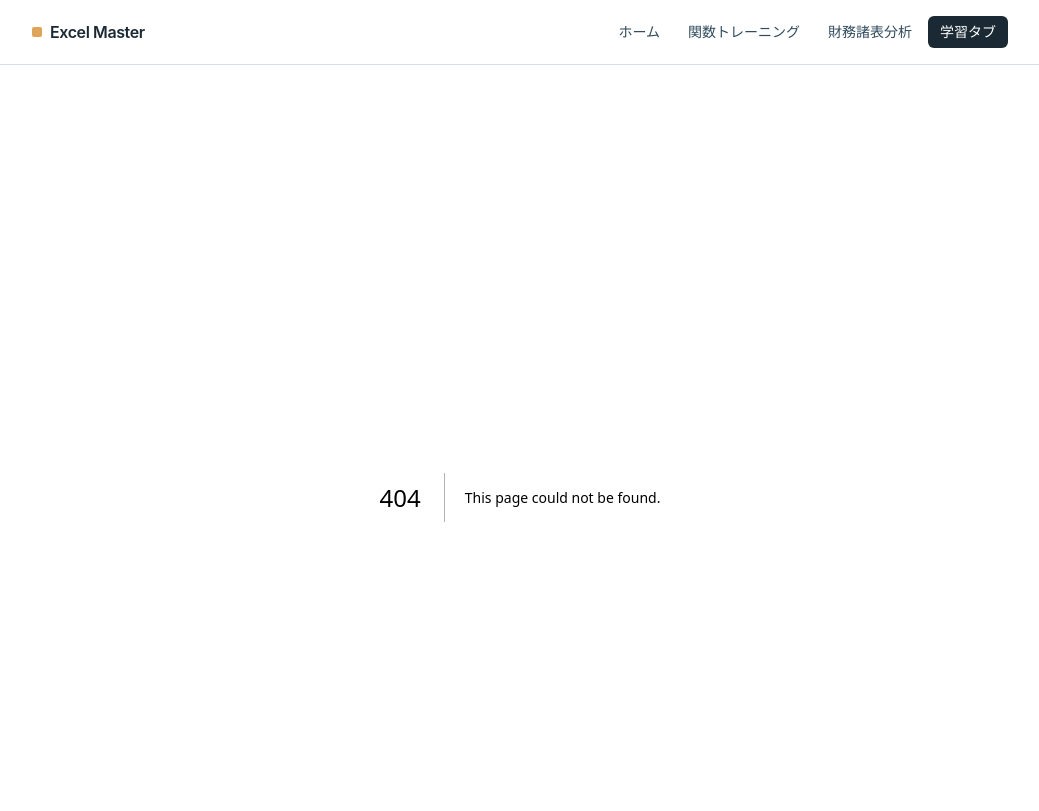
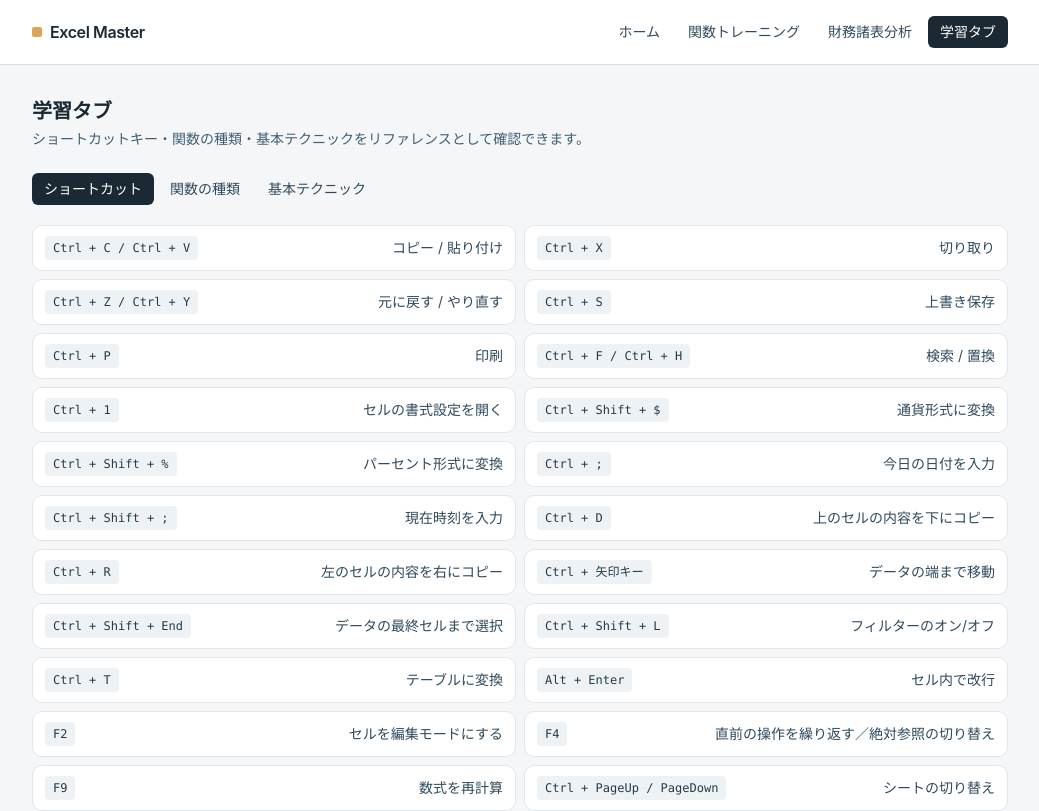
Before and after one commit to kane111-ai/excel-app, a Next.js app: page /excel/learn in a window 1280 px wide. Before the commit this address had no page. Shown: the top 811 px of the page, without its empty margins (120-1159 px from the left). Built offline with nearby package versions, Linux system fonts and the light colour scheme.

Commit message:
Add files via upload

```diff
--- /dev/null
+++ b/app/excel/learn/page.js
@@ -0,0 +1,15 @@
+import LearnSection from '@/components/LearnSection';
+
+export const metadata = { title: '学習タブ | Excel Master' };
+
+export default function LearnPage() {
+  return (
+    <div>
+      <h1 className="text-xl font-semibold text-steel-800 mb-1">学習タブ</h1>
+      <p className="text-steel-500 text-sm mb-6">
+        ショートカットキー・関数の種類・基本テクニックをリファレンスとして確認できます。
+      </p>
+      <LearnSection />
+    </div>
+  );
+}
```
